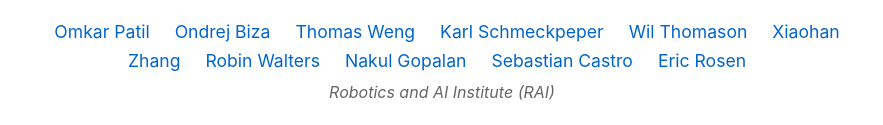
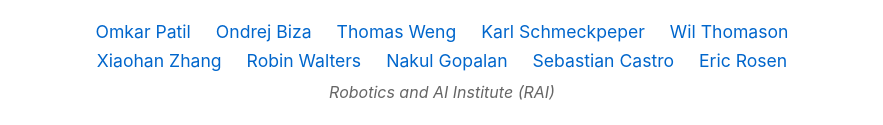
Before and after one commit to bdaiinstitute/lottery_tickets, a plain HTML site: page index.html in a window 1280 px wide. Shown: the part 238-363 px from the top of the page, without its empty margins (198-1081 px from the left). Drawn offline with Linux system fonts and the light colour scheme.

Commit message:
prevent author name breaking on new lines

```diff
--- a/index.html
+++ b/index.html
@@ -33,13 +33,13 @@
             margin-bottom: 5px;
             font-size: 1.1em;
         }
-
         .authors a {
             color: #0066cc;
             text-decoration: none;
             margin: 0 10px;
-        }
-
+            white-space: nowrap; /* Forces the first and last name to stay together */
+            display: inline-block; /* Helps the whole name wrap nicely to the next line on mobile */
+        }
         .authors a:hover {
             text-decoration: underline;
         }
```
